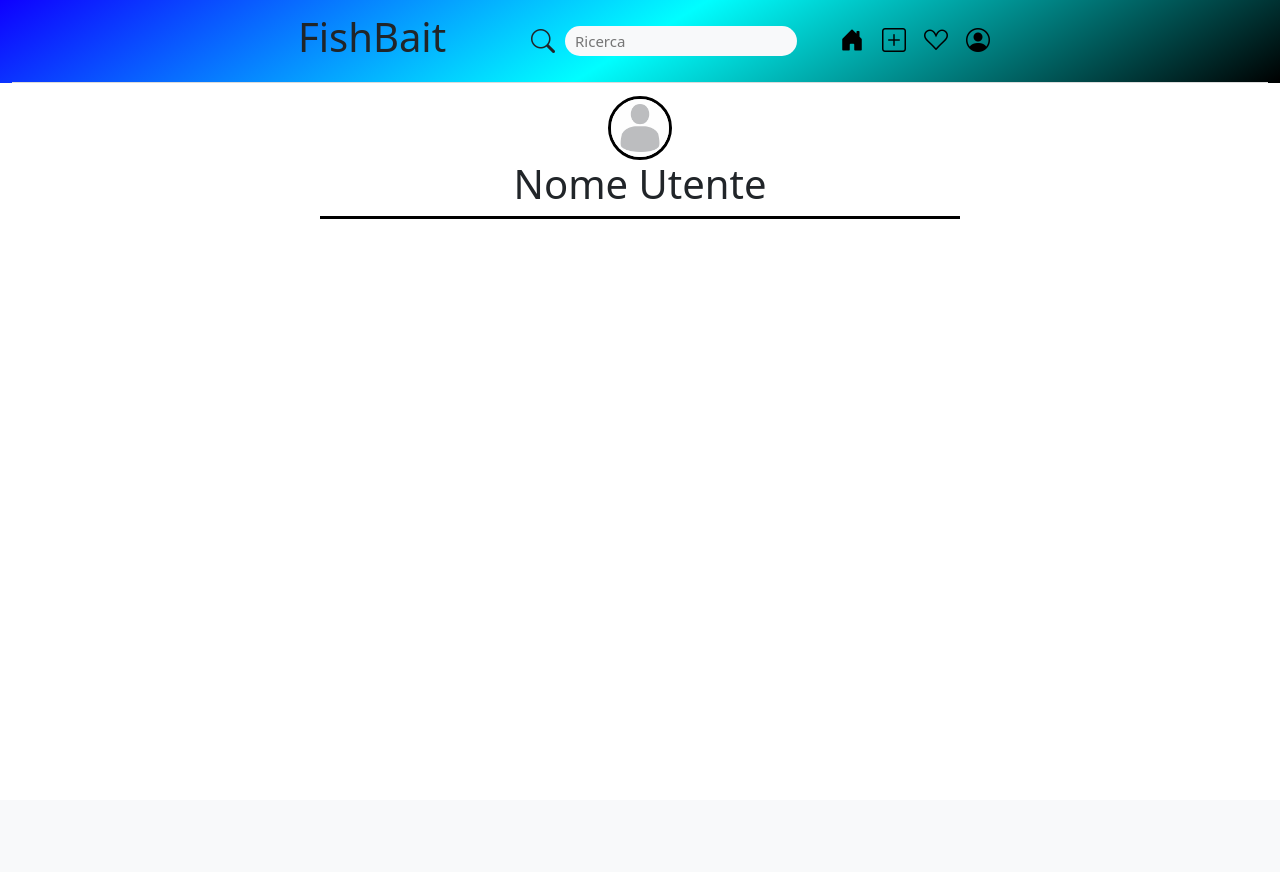
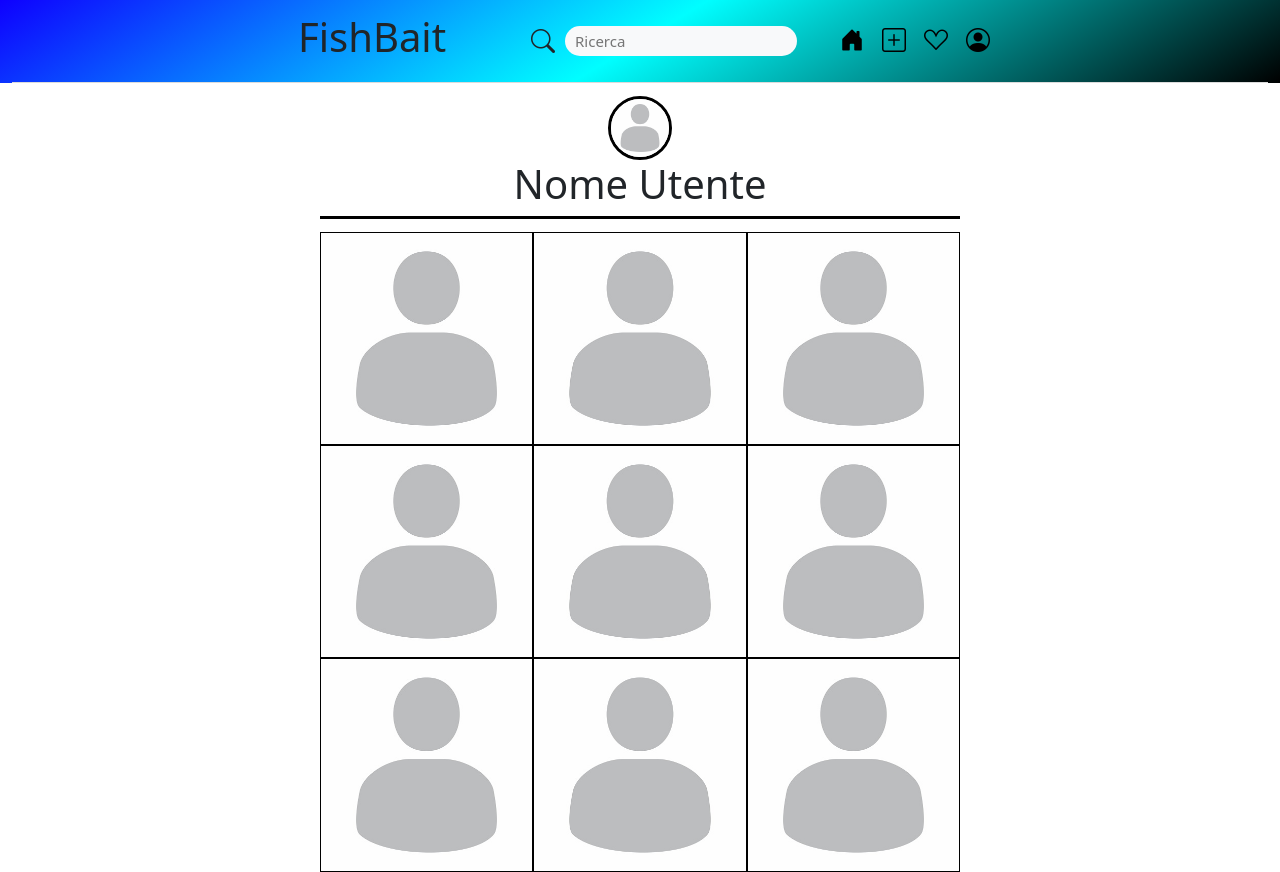
Before and after one commit to GitMatt101/FishBait, a PHP site: page /html/profile.html in a window 1280 px wide. Before the commit the page ends 219 px from the top, so only its background shows below. Run offline with PHP 8.4, Linux system fonts and the light colour scheme.

Commit message:
[MOD] Added template for posts

```diff
--- a/css/profile.css
+++ b/css/profile.css
@@ -87,3 +87,21 @@ main {
     width: 50%;
     margin-top: 1%;
 }
+
+.img-left, .img-center, .img-right {
+    width: 33.333%;
+    height: 33.333%;
+    border: 1px solid black;
+}
+
+.img-left {
+    float: left;
+}
+
+.img-center {
+
+}
+
+.img-right {
+    float: right;
+}
--- a/html/profile.html
+++ b/html/profile.html
@@ -35,6 +35,15 @@
     </div>
     <main>
         <!-- TO DO: Sezione con i post -->
+        <img src="../resources/img/place-holder-pfp.jpg" alt="" class="img-left">
+        <img src="../resources/img/place-holder-pfp.jpg" alt="" class="img-center">
+        <img src="../resources/img/place-holder-pfp.jpg" alt="" class="img-right">
+        <img src="../resources/img/place-holder-pfp.jpg" alt="" class="img-left">
+        <img src="../resources/img/place-holder-pfp.jpg" alt="" class="img-center">
+        <img src="../resources/img/place-holder-pfp.jpg" alt="" class="img-right">
+        <img src="../resources/img/place-holder-pfp.jpg" alt="" class="img-left">
+        <img src="../resources/img/place-holder-pfp.jpg" alt="" class="img-center">
+        <img src="../resources/img/place-holder-pfp.jpg" alt="" class="img-right">
     </main>
 </body>
 </html>
```
